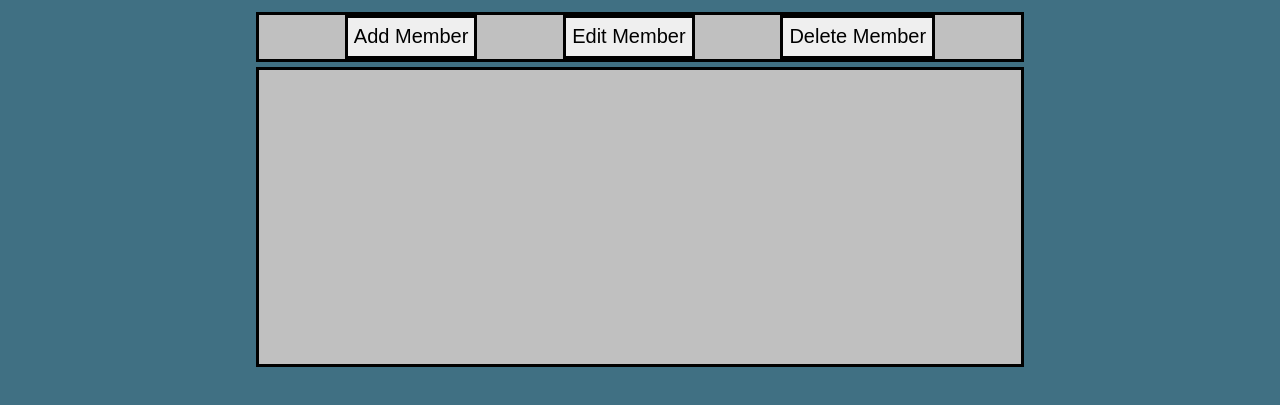
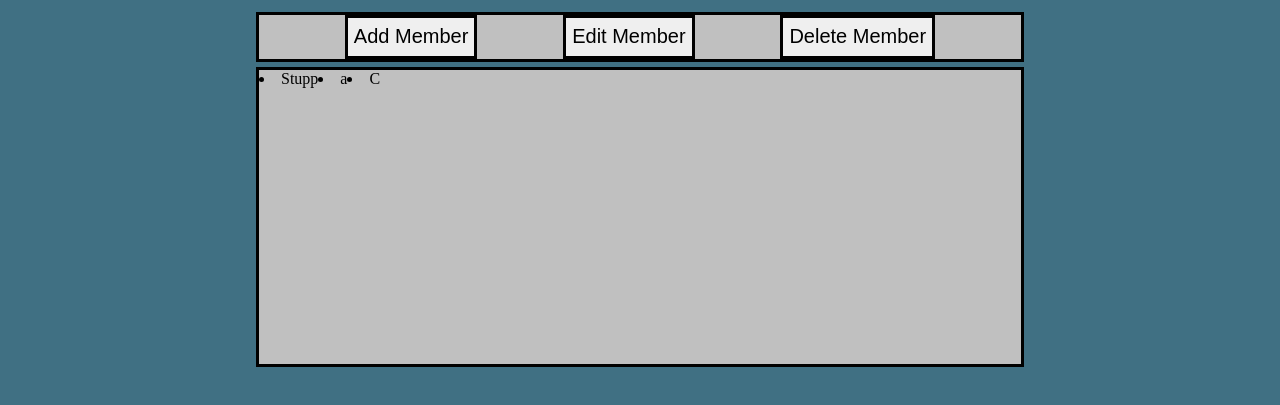
Before and after one commit to SebastianStupp/persorga, a React (Create React App) app: page /MemberList in a window 1280 px wide. Shown: the part 211-616 px from the top of the page. Built offline with nearby package versions, Linux system fonts and the light colour scheme; data requests are answered from the project's data file.

Commit message:
Add Membercard to Memberlist, Fixed some Bugs

```diff
--- a/src/components/Login.js
+++ b/src/components/Login.js
@@ -1,11 +1,6 @@
 import React from "react";
 import { useHistory } from "react-router-dom";
 import styled from "@emotion/styled";
-
-function LoginScreen() {
-  let history = useHistory();
-  const [loginName, setLoginName] = React.useState("");
-  const [loginPassword, setLoginPassword] = React.useState("");
 
 const Button = styled.button`
   width: 120px;
@@ -40,6 +35,11 @@ function LoginScreen() {
   flex-basis: 60%;
 `;
 
+function LoginScreen() {
+  let history = useHistory();
+  const [loginName, setLoginName] = React.useState("");
+  const [loginPassword, setLoginPassword] = React.useState("");
+
   async function HandleLoginClick(event) {
     event.preventDefault();
 
@@ -60,7 +60,7 @@ function LoginScreen() {
   }
 
   return (
-    <Form>
+    <Form onSubmit={HandleLoginClick}>
       <InputName
         placeholder="Enter User Name"
         onChange={event => {
@@ -73,7 +73,7 @@ function LoginScreen() {
           setLoginPassword(event.target.value);
         }}
       ></InputPassword>
-      <Button onClick={HandleLoginClick}>Login</Button>
+      <Button>Login</Button>
     </Form>
   );
 }
--- a/src/components/MemberCard.js
+++ b/src/components/MemberCard.js
@@ -1,19 +1,24 @@
-// import React from "react";
+import React from "react";
 
-// const Pseudo = async () => {
-//   const [members, setMembers] = React.useState("");
+function Pseudo() {
+  const [members, setMembers] = React.useState([]);
+  React.useEffect(() => {
+    async function getMembers() {
+      const memberList = await fetch("http://localhost:4000/member");
+      const response = await memberList.json();
+      console.log(response);
+      setMembers(response);
+    }
+    getMembers();
+  }, []);
 
-//   const memberList = await fetch("http://localhost:4000/member");
-//   const response = await memberList.json();
-//   setMembers(response);
-
-//   return (
-//     <>
-//       {members.map(member => (
-//         <li>{member.userName}</li>
-//       ))}
-//     </>
-//   );
-// };
-// // {members.map(member => members.userName)}
-// export default Pseudo;
+  return (
+    <>
+      {members.map(member => (
+        <li>{member.userName}</li>
+      ))}
+    </>
+  );
+}
+// {members.map(member => members.userName)}
+export default Pseudo;
--- a/src/components/MemberList.js
+++ b/src/components/MemberList.js
@@ -1,5 +1,6 @@
 import React from "react";
 import styled from "@emotion/styled";
+import Pseudo from "./MemberCard";
 
 function MemberList() {
   const Header = styled.header`
@@ -73,7 +74,7 @@ function MemberList() {
         <Button onClick={DeleteHandler}>Delete Member</Button>
       </ButtonContainer>
       <MemberListDiv>
-        <div className="memberList"></div>
+        <Pseudo></Pseudo>
       </MemberListDiv>
     </>
   );
```
Lines whose indentation alone changed are shown as unchanged.
